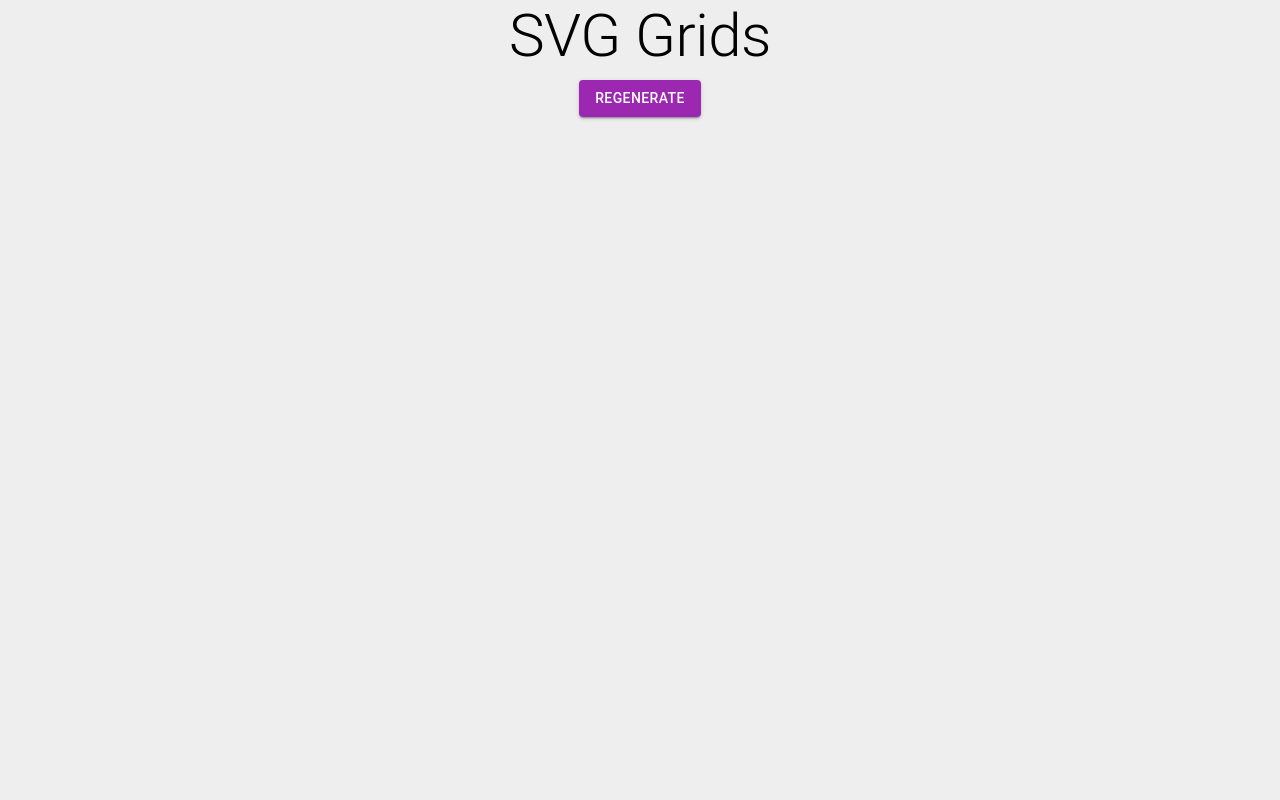
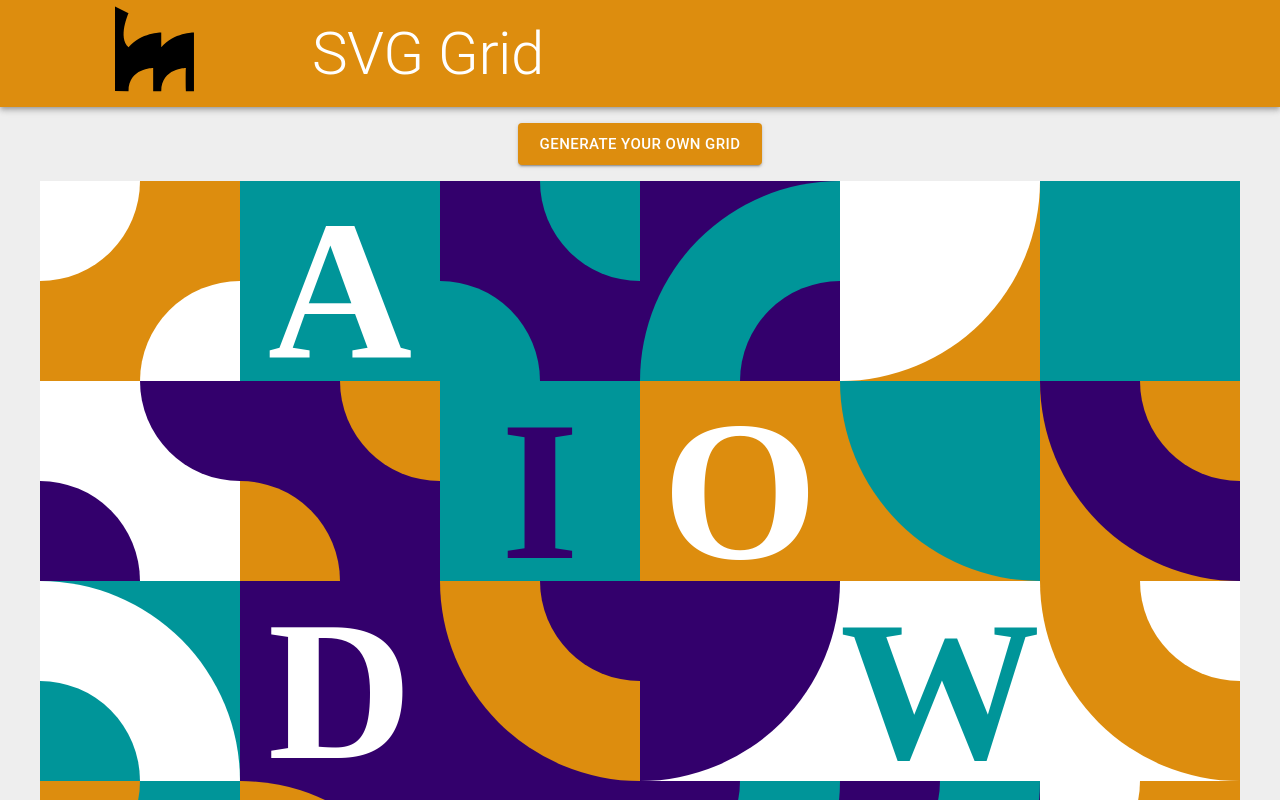
Before and after one commit to digitalwarenkombinat/grid, a Next.js app: page / in a window 1280 px wide. Shown: the top 800 px of the page. Built offline with nearby package versions, Linux system fonts and the light colour scheme.

Commit message:
Adjust layout

```diff
--- a/pages/index.tsx
+++ b/pages/index.tsx
@@ -1,18 +1,24 @@
+/* eslint-disable @next/next/no-img-element */
+import { random } from "@georgedoescode/generative-utils";
+import { Svg, SVG } from "@svgdotjs/svg.js";
+import { useState } from 'react';
+import AppBar from '@mui/material/AppBar';
+import Button from '@mui/material/Button';
+import Chip from '@mui/material/Chip';
+import Container from '@mui/material/Container';
+import FormControlLabel from '@mui/material/FormControlLabel';
+import FormGroup from '@mui/material/FormGroup';
+import gsap from "gsap";
+import Head from 'next/head'
+import Stack from '@mui/material/Stack';
+import Switch from '@mui/material/Switch';
+import tinycolor from "tinycolor2";
+import Toolbar from '@mui/material/Toolbar';
 import type { NextPage } from 'next'
-import Head from 'next/head'
-import { Svg, SVG } from "@svgdotjs/svg.js";
-import { random } from "@georgedoescode/generative-utils";
-import tinycolor from "tinycolor2";
-import gsap from "gsap";
+import Typography from '@mui/material/Typography';
+
 import { drawCross, drawDots, drawHalfSquare, drawDiagonalSquare, drawCircle, drawOppositeCircles, drawQuarterCircle, drawLetterBlock } from "../src/blockDesign";
-import { useState } from 'react';
-import Button from '@mui/material/Button';
-import Typography from '@mui/material/Typography';
-import FormGroup from '@mui/material/FormGroup';
-import Switch from '@mui/material/Switch';
-import FormControlLabel from '@mui/material/FormControlLabel';
-import Stack from '@mui/material/Stack';
-import Chip from '@mui/material/Chip';
+
 
 export let draw: Svg, squareSize: number, numRows: number, numCols: number, colors: string[], colorPalette: string[];
 
@@ -148,8 +154,6 @@ const Home: NextPage = () => {
     squareSize = 100;
     numRows = random(4, 8, true);
     numCols = random(4, 8, true);
-    // numRows = 6;
-    // numCols = 4;
 
     // Create parent SVG
     draw = SVG()
@@ -181,22 +185,48 @@ const Home: NextPage = () => {
         <meta name="description" content="Inspired from [Creating Generative SVG Grids](https://frontend.horse/articles/generative-grids/) by Alex Trost" />
         <link rel="icon" href="/favicon.ico" />
       </Head>
-      <Typography variant="h2" component="h1">SVG Grids</Typography>
-      <Button variant="contained" color="secondary" onClick={generateNewGrid}>Regenerate</Button>
-      {init && <>
-        <Stack direction="row" spacing={1}>
+      <AppBar position="static" sx={{backgroundColor: '#dd8d0e'}}>
+        <Toolbar>
+          <Typography>
+            <img
+              src="./icon.svg"
+              alt={'Logo Digitalwarenkombinat!'}
+              width={300}
+              style={{
+                width: '20vw',
+                height: 'auto',
+                maxHeight: '100px',
+              }}
+            />
+          </Typography>
+          <Typography variant="h2" component="h1" color="white" sx={{flexGrow: 1, ml: 4}}>SVG Grid</Typography>
+        </Toolbar>
+      </AppBar>
+      <Button variant="contained" size="large" sx={{color: '#fff', backgroundColor: '#dd8d0e'}} onClick={generateNewGrid}>Generate your own grid</Button>
+      {init ? <><Container sx={{display: 'flex', flexDirection: 'column', justifyContent: 'space-evenly'}}>
+        <Stack direction="row" spacing={1} sx={{justifyContent: 'center'}}>
           {colors.map((color, index) => (
             <Chip key={index} label={color} sx={{backgroundColor: color, color: (theme) => theme.palette.getContrastText(color||'#fff')}}/>
           ))}
         </Stack>
-        <FormGroup>
+        <FormGroup sx={{alignItems: 'center'}}>
           <FormControlLabel control={<Switch color="warning" checked={diwakoStyle}
             onChange={() => setDiwakoStyle(!diwakoStyle)}
             inputProps={{ 'aria-label': 'controlled' }}/>} label="Set Digitalwarenkombinat style" />
         </FormGroup>
-      </>}
-
-      <div className="container"/>
+        </Container>
+        <div className="container"/>
+       </> :
+      <img
+        src="./about.svg"
+        alt={'Logo Digitalwarenkombinat'}
+        style={{
+          width: '100vw',
+          height: 'auto',
+          maxHeight: '800px'
+        }}
+      />
+      }
     </div>
   )
 }
--- a/styles/globals.scss
+++ b/styles/globals.scss
@@ -26,11 +26,11 @@ body {
   display: grid;
   grid-template-rows: auto 1fr auto;
   place-items: center;
-  gap: 0.5rem;
+  gap: 1rem;
 }
 
 .container {
-  height: 75vh;
+  height: 70vh;
   background-image: radial-gradient(var(--bg-inner) 0%, var(--bg-outer) 100%);
 
   svg {
```
Also changed, not shown: public/about.svg (added), public/icon.svg (added).
